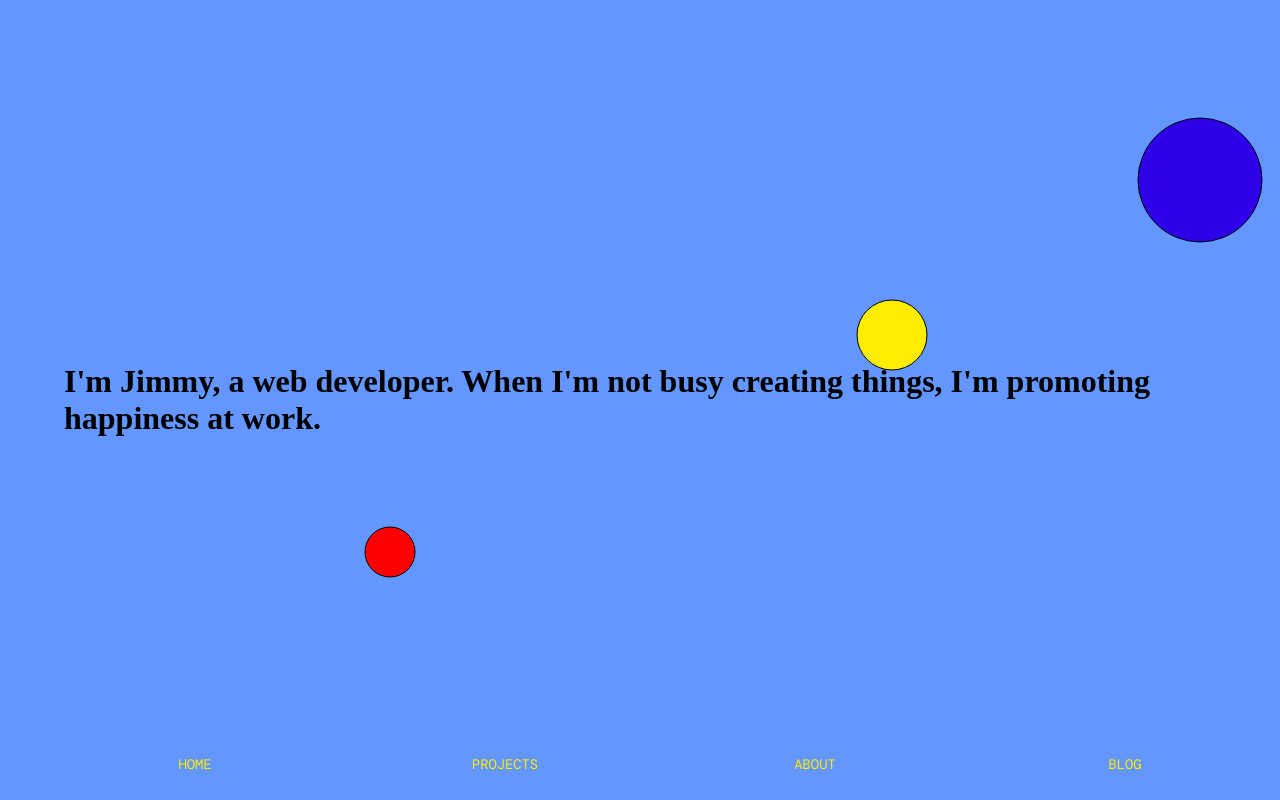
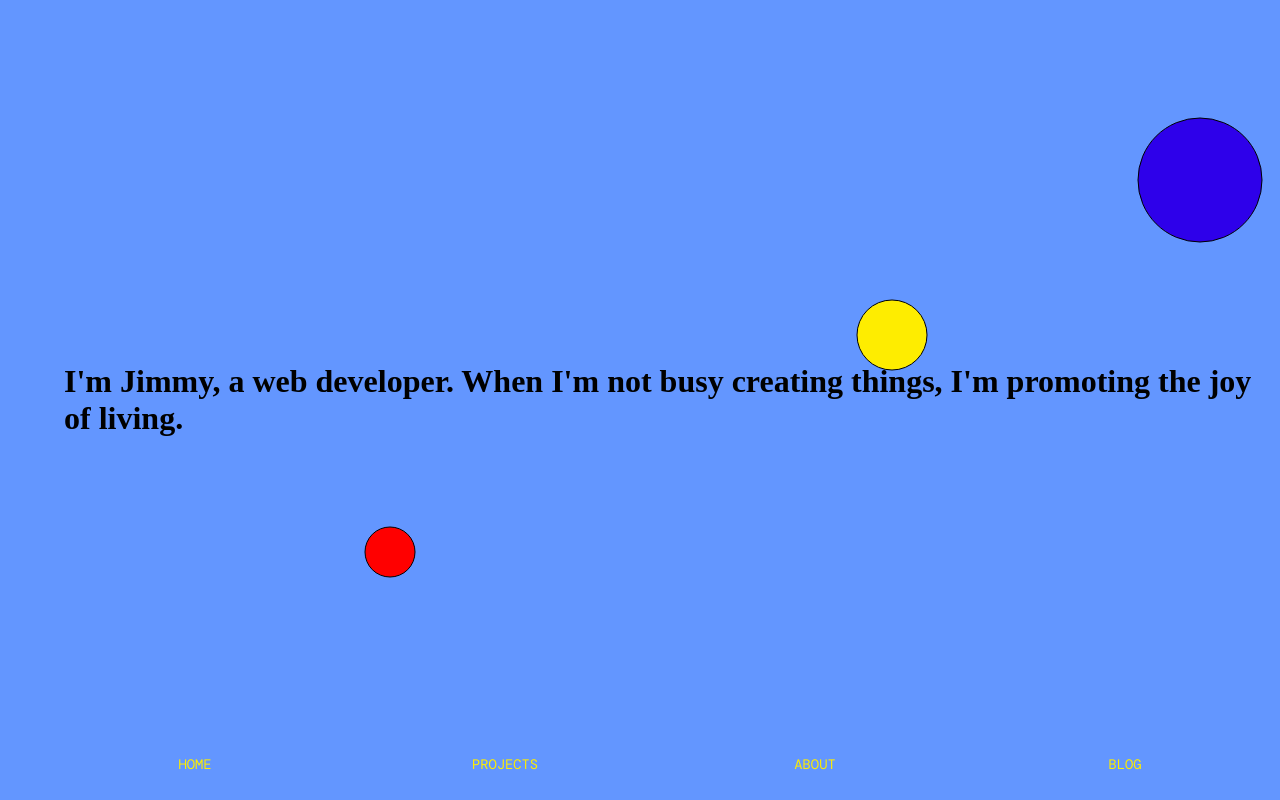
Before and after one commit to jimblu/portfolio, a website: page index.html in a window 1280 px wide. Drawn offline with nearby package versions, Linux system fonts and the light colour scheme.

Commit message:
Update index.html

```diff
--- a/index.html
+++ b/index.html
@@ -36,7 +36,7 @@
         <header class="header">
           <h1 data-splitting>
             I'm Jimmy, a web developer. When I'm not busy creating things, I'm
-            promoting happiness at work.
+            promoting the joy of living.
           </h1>
         </header>
       </div>
```
